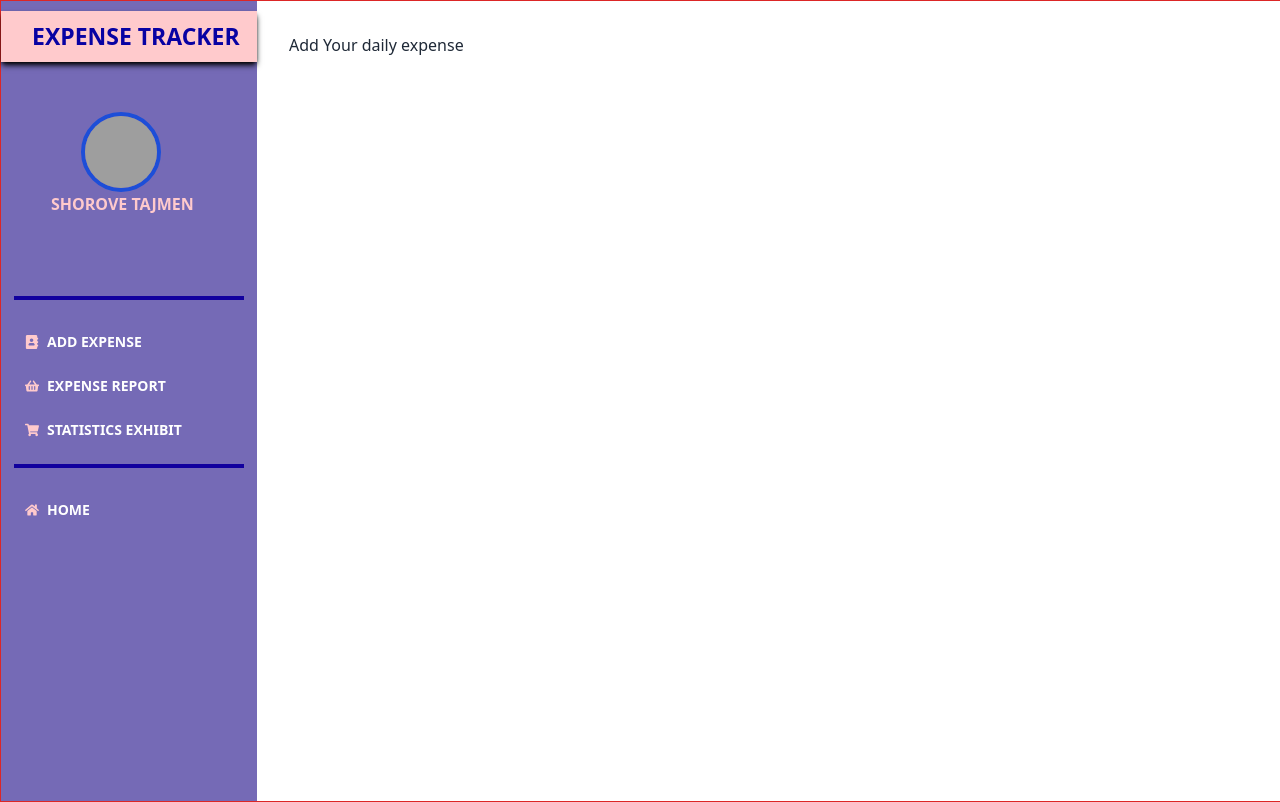
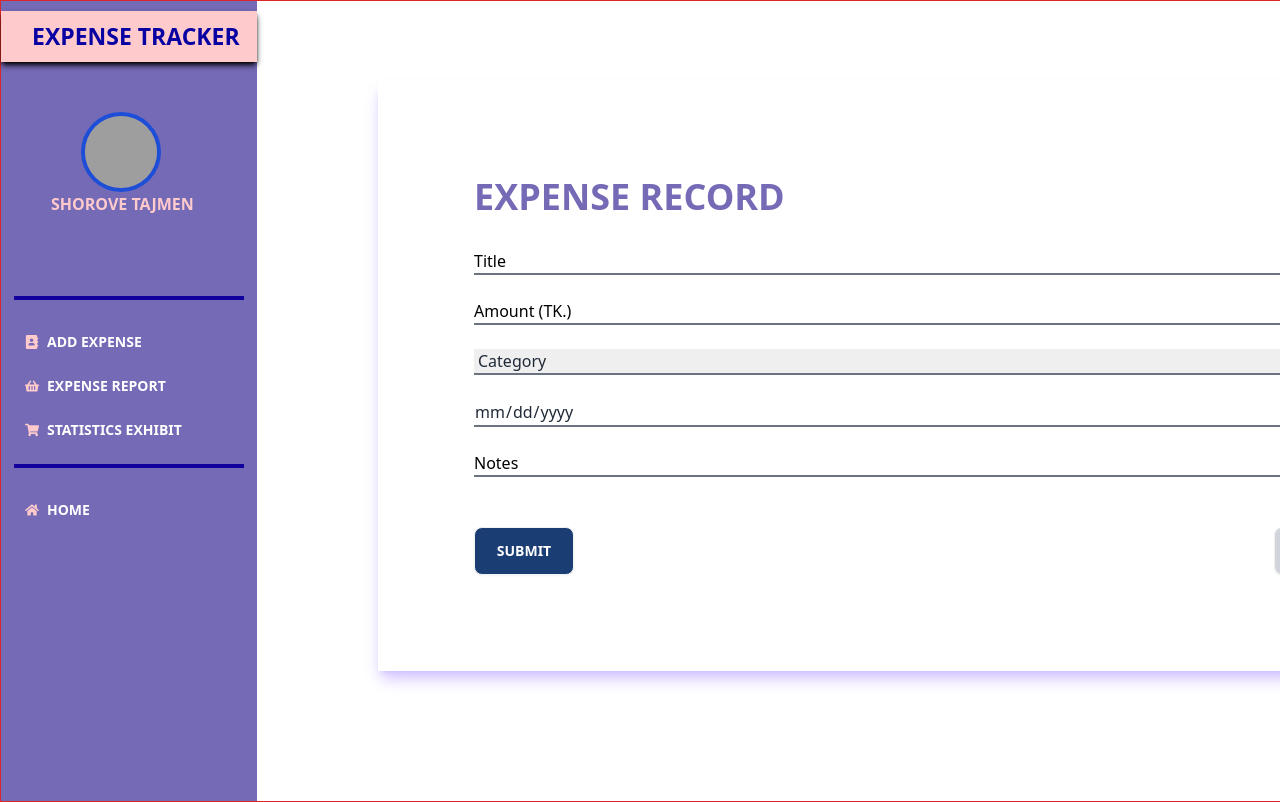
Before and after one commit to ShoroveTajmen/Expense_Tracker, a React (Vite) app in the folder expenseClient/: page /dashboard/addExpense in a window 1280 px wide. Shown: the top 802 px of the page. Built offline with nearby package versions, Linux system fonts and the light colour scheme; grey boxes are pictures that could not be loaded; some icons are missing.

Commit message:
expense record form added

```diff
--- a/expenseClient/src/Pages/Dashboard/AddExpense.jsx
+++ b/expenseClient/src/Pages/Dashboard/AddExpense.jsx
@@ -1,11 +1,68 @@
-
-
 const AddExpense = () => {
-    return (
-        <div>
-            <h1>Add Your daily expense</h1>
+  return (
+    <div className="shadow-lg shadow-[#D0BFFF] p-24 lg:w-[1100px] mx-auto mt-12 mb-12 bg-white">
+      <h2 className="text-4xl mb-8 lg:mb-0 font-bold uppercase text-[#756AB6]">
+        Expense Record
+      </h2>
+      <form>
+        {/* product name and product img */}
+        <div className="form-control mt-8">
+          <input
+            type="text"
+            name="productTitle"
+            placeholder="Title"
+            className="border-b-2 border-gray-500  w-full placeholder-black"
+          />
         </div>
-    );
+        <div className="form-control mt-6 ">
+          <input
+            type="text"
+            name="amount"
+            placeholder="Amount (TK.)"
+            className="border-b-2 border-gray-500  w-full placeholder-black"
+          />
+        </div>
+        <div className="form-control mt-6">
+          <select
+            name="countryCode"
+            className=" border-b-2 border-gray-500  w-full"
+          >
+            <option disabled selected>
+            Category
+            </option>
+            <option>Eat Outs</option>
+            <option>Gardening</option>
+            <option>Health Care</option>
+            <option>Groceries</option>
+            <option>Utilities</option>
+            <option>Commute</option>
+          </select>
+        </div>{" "}
+        <div className="form-control mt-6 ">
+          <input
+            type="date"
+            name="date"
+            placeholder="Incurred on"
+            className="border-b-2 border-gray-500  w-full placeholder-black"
+          />
+        </div>
+        <div className="form-control mt-6 ">
+          <input
+            type="text"
+            name="notes"
+            placeholder="Notes"
+            className="border-b-2 border-gray-500  w-full placeholder-black"
+          />
+        </div>
+        <input
+          type="submit"
+          value="SUBMIT"
+          className=" btn  bg-[#1a3d74] font-bold text-white uppercase lg:w-[100px] mt-[50px]"
+        />
+        <button className="btn uppercase bg-gray-300 font-bold ml-[700px]">Cancel</button>
+      </form>
+    </div>
+  );
 };
 
 export default AddExpense;
--- a/expenseClient/src/Pages/Dashboard/Dashboard.jsx
+++ b/expenseClient/src/Pages/Dashboard/Dashboard.jsx
@@ -12,7 +12,7 @@ const Dashboard = () => {
     <div className="w-[1600px] mx-auto border border-red-600">
       <div className="flex flex-col lg:flex-row md:flex-row">
         {/* dashboard side bar */}
-        <div className="lg:w-64 md:w-64 w-full lg:min-h-screen md:min-h-screen lg:bg-[#756AB6] md:lg:bg-[#004e89]">
+        <div className="lg:w-64 md:w-64 w-full lg:min-h-screen md:min-h-screen lg:bg-[#756AB6] md:lg:bg-[#756AB6]">
         <h1 className="flex uppercase font-bold text-[23px] p-2 mt-[10px] bg-[#FFCACC] text-[#0802A3] shadow-md shadow-black"><FaMoneyBillTrendUp className="mt-[5px]"></FaMoneyBillTrendUp>Expense Tracker</h1>
           <div className=" mt-[50px] mb-[80px]">
             <img
```
